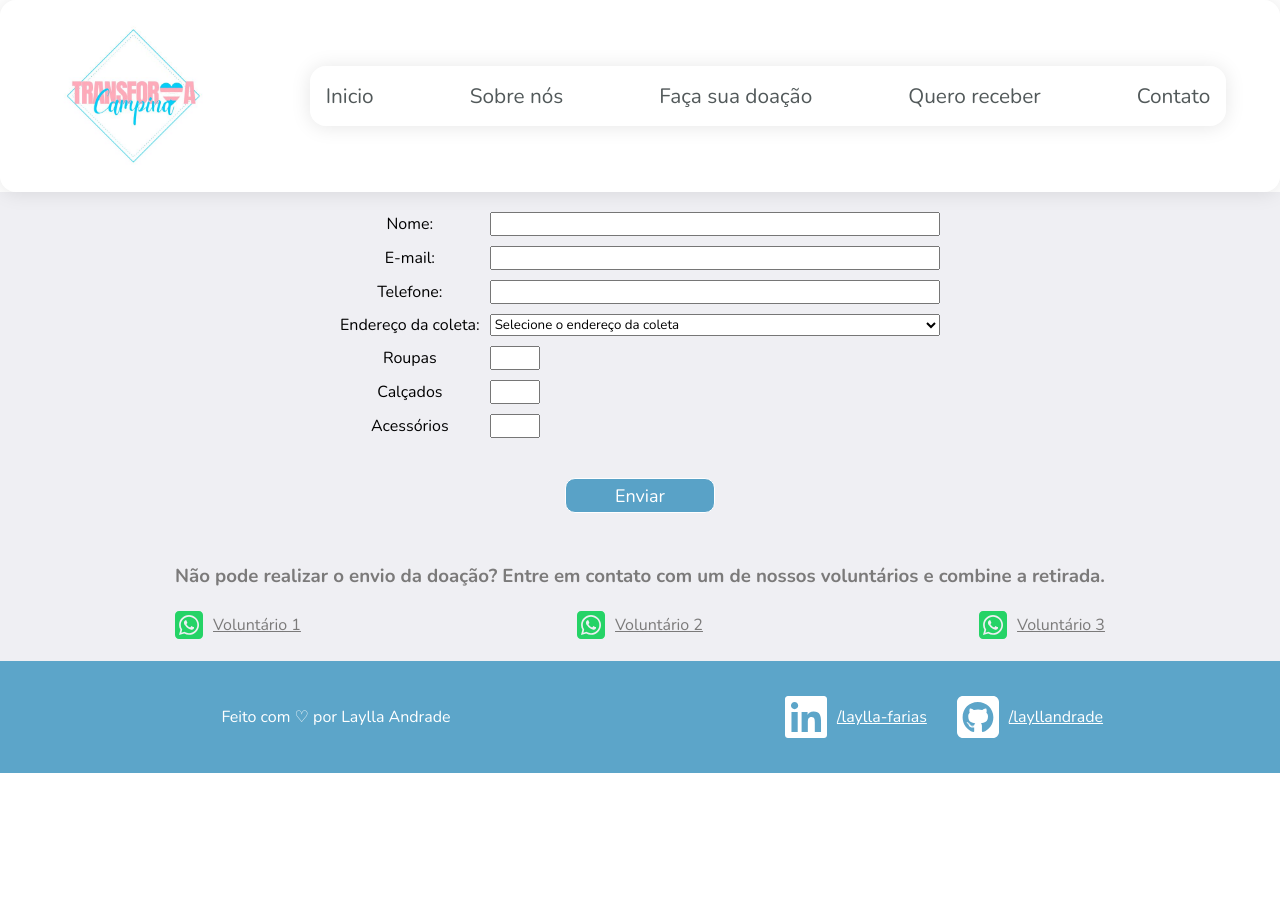
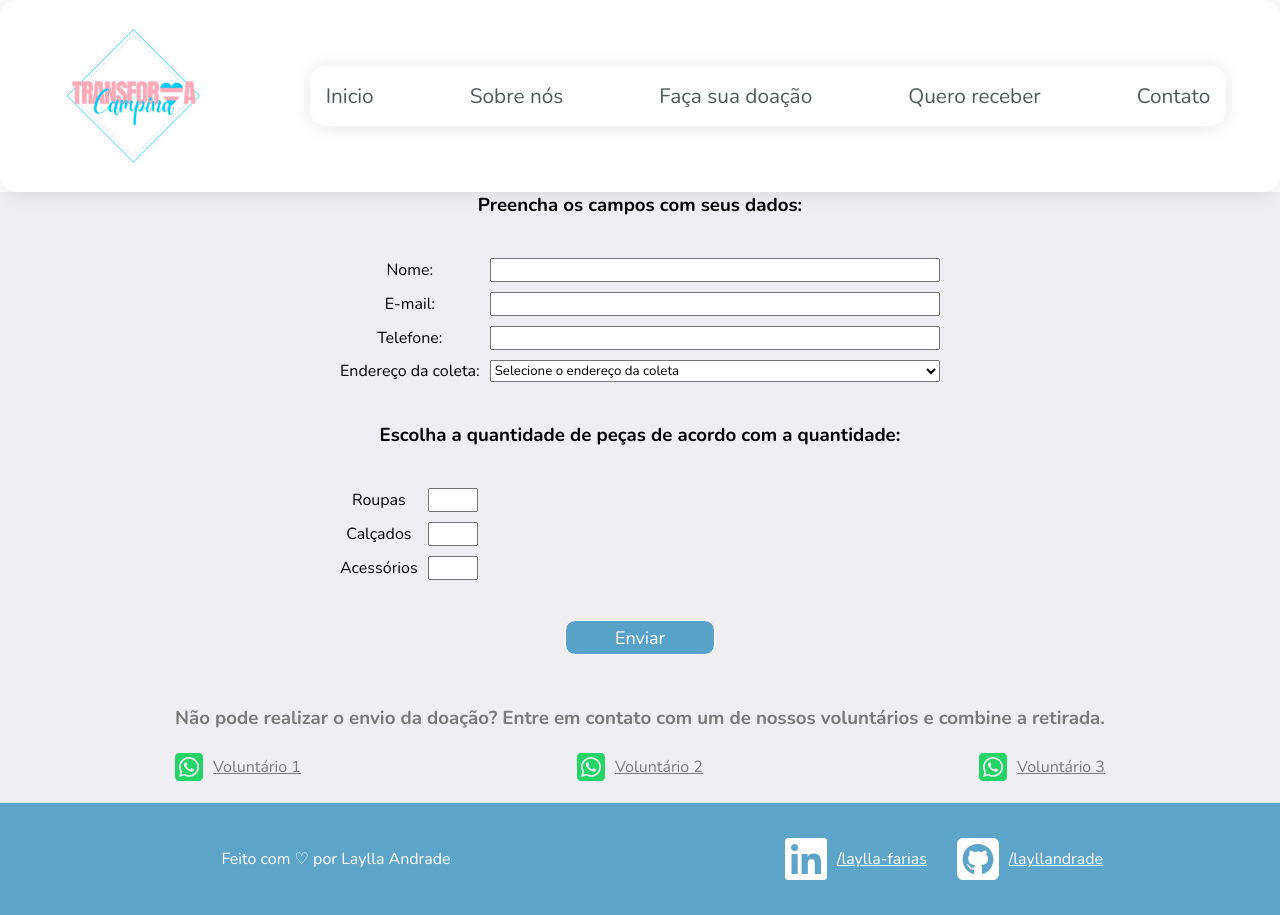
Before and after one commit to layllandrade/projeto-final-reprograma, a React (Vite) app: page /doe in a window 1280 px wide. Before the commit the page ends 800 px from the top, so only its background shows below. Built offline with nearby package versions, Linux system fonts and the light colour scheme.

Commit message:
Adicionando titulo antes do formulario e select

```diff
--- a/src/pages/Doe.jsx
+++ b/src/pages/Doe.jsx
@@ -102,6 +102,7 @@ export function Doe() {
   return(
     <div className={styles.doeContainer}>
       <form onSubmit={submeterFormulario}>
+      <h3 className={styles.tituloFormulario}> Preencha os campos com seus dados: </h3>
         <div className={styles.formulario}>
           <label htmlFor="nome">Nome:</label>
           <input type="text" className={styles.input} name="nome" value={nome} onChange={e => setNome(e.target.value)}/>
@@ -121,6 +122,9 @@ export function Doe() {
               </option>)
             }
           </select>
+        </div>
+        <h3>Escolha a quantidade de peças de acordo com a quantidade:</h3>
+        <div className={styles.formulario}>
           <label htmlFor="nome">Roupas</label>
           <input type="number" className={styles.inputNumber} min="0" name="nome"/>
           <label htmlFor="nome">Calçados</label>
```
Also changed, not shown: src/styles/pages/doe.module.css (line endings or trailing spaces).
